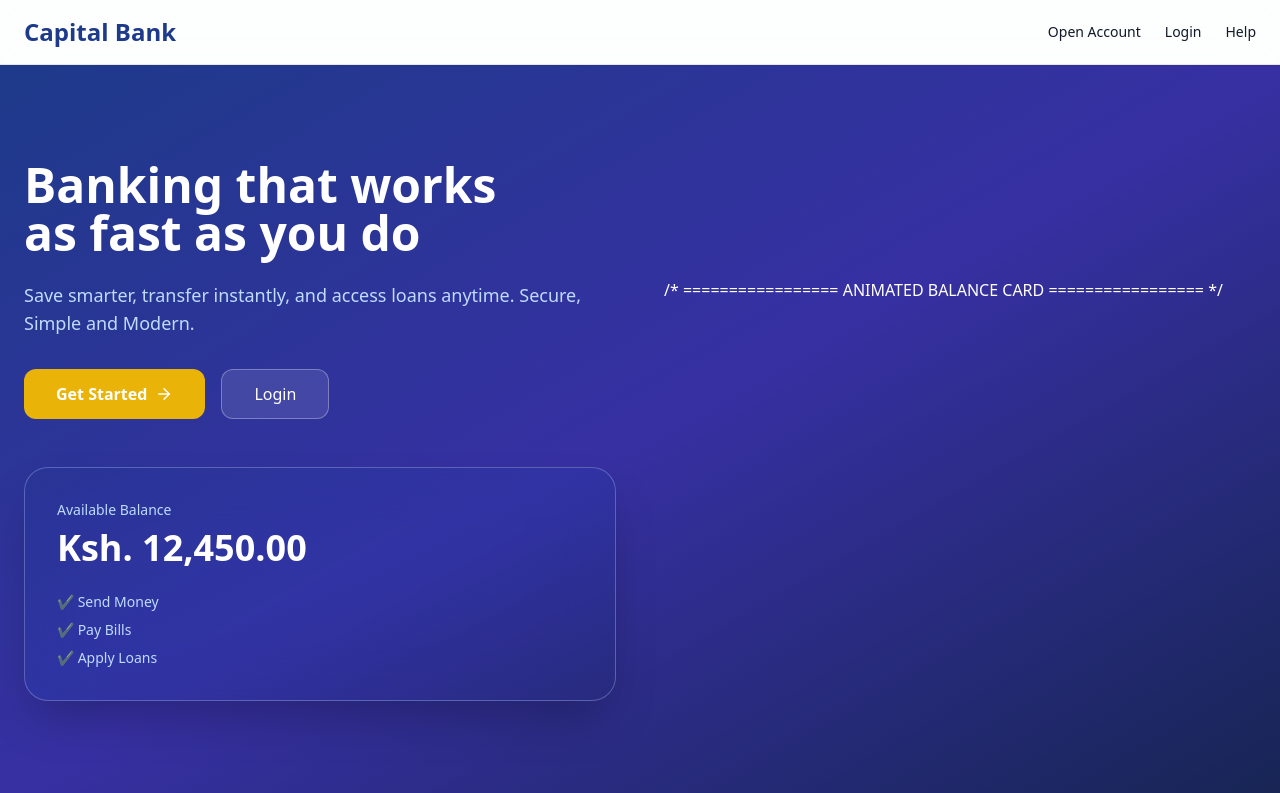
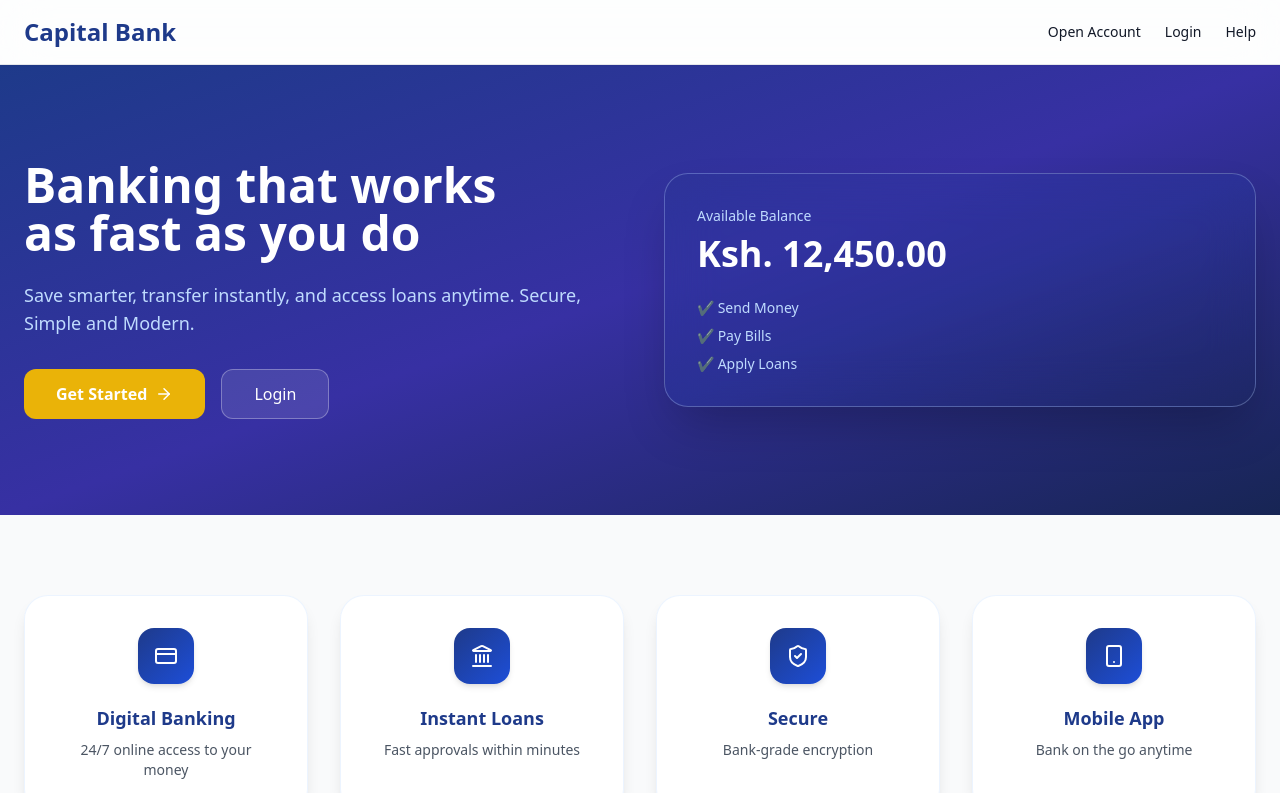
Before and after one commit to MwandikiAntony/Capital-Bank-of-Kenya, a React (Create React App) app in the folder client/: page / in a window 1280 px wide. Shown: the top 793 px of the page. Built offline with nearby package versions, Linux system fonts and the light colour scheme.

Commit message:
corrected line 103

```diff
--- a/client/src/App.js
+++ b/client/src/App.js
@@ -102,7 +102,6 @@ function Home({ currentUser }) {
             </div>
           </motion.div>
 
-          /* ================= ANIMATED BALANCE CARD ================= */
 
     <motion.div
       initial={{ opacity: 0, x: 40 }}
```
